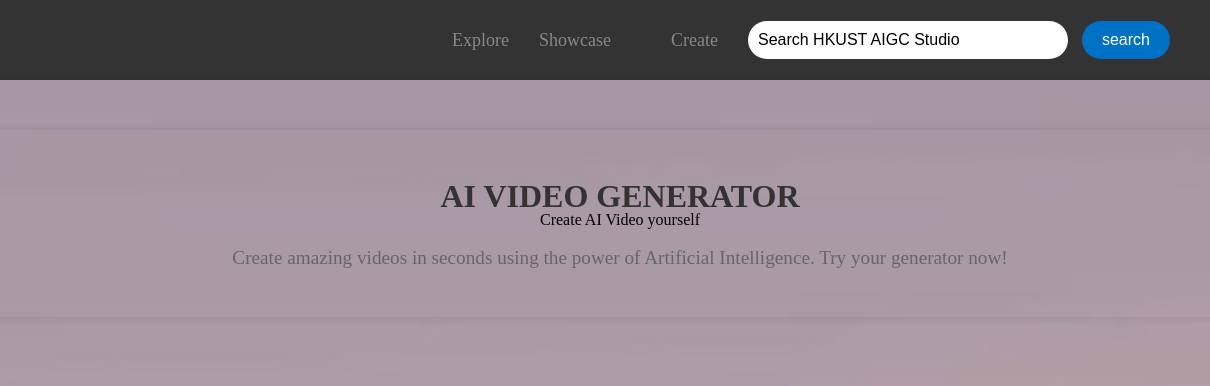
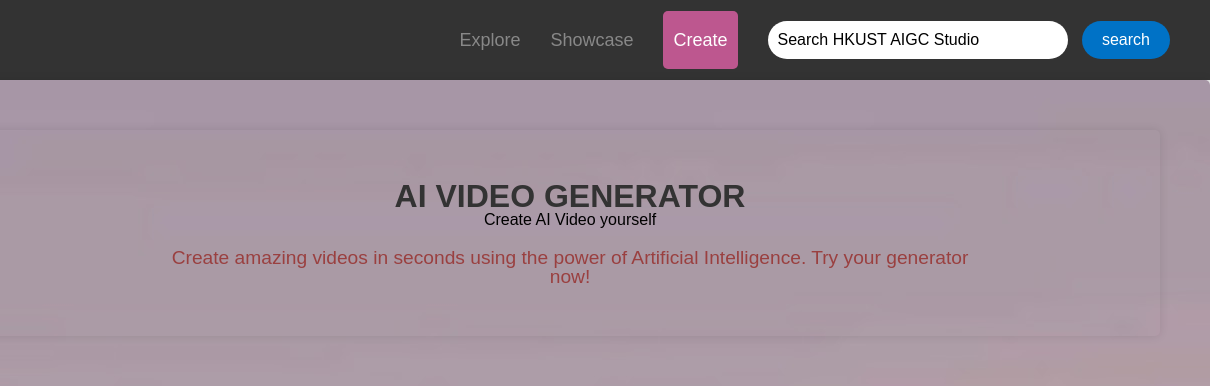
Before and after one commit to hspSean/hkust-aigc.github.io, a plain HTML site: page index.html in a window 1280 px wide. Shown: the top 386 px of the page, 70-1280 px from the left. Drawn offline with Linux system fonts and the light colour scheme.

Commit message:
update the structure of css files

```diff
--- a/css/explore.css
+++ b/css/explore.css
@@ -3,11 +3,6 @@
   box-sizing: border-box;
   margin: 0;
   padding: 0;
-}
-
-body {
-  font-family: Arial, sans-serif;
-  background-color: #f4f4f4;
 }
 
 .container {
--- a/css/index.css
+++ b/css/index.css
@@ -1,103 +1,3 @@
-/* Style the topbar container */
-.topbar {
-  background-color: #333;
-  height: 80px;
-  box-shadow: 0px 2px 5px rgba(0, 0, 0, 0.1);
-}
-
-/* Style the container */
-.container {
-  max-width: 1200px;
-  margin: 0 auto;
-  height: 100%;
-  display: flex;
-  justify-content: space-between;
-}
-
-/* Style the topbar icon */
-.topbar-icon {
-  display: flex;
-  align-items: center;
-  height: 100%;
-}
-
-/* Style the logo */
-.logo {
-  height: 40px;
-}
-
-/* Style the topbar navigation */
-.topbar-navigation {
-  display: flex;
-  align-items: center;
-  height: 100%;
-}
-
-.topbar-navigation a {
-  color: #888;
-  text-decoration: none;
-  font-size: 18px;
-  display: inline-block;
-  padding: 10px 0;
-}
-
-
-/* Style the navigation list */
-.list {
-  list-style: none;
-  margin: 0;
-  padding: 0;
-  display: flex;
-  align-items: center;
-}
-
-/* Style the navigation list items */
-.list li {
-  margin-right: 30px;
-}
-
-/* Style the Creator link */
-.Creator {
-  margin-left: 30px;
-}
-
-/* Style the search box */
-.searchBox {
-  margin-left: 30px;
-}
-
-/* Style the search input */
-.searchBox input[type="text"] {
-  border: none;
-  padding: 10px;
-  font-size: 16px;
-  border-radius: 20px;
-  width: 300px;
-}
-
-/* Style the search button */
-.searchBox button {
-  background-color: #0072c6;
-  color: #fff;
-  border: none;
-  padding: 10px 20px;
-  font-size: 16px;
-  border-radius: 20px;
-  margin-left: 10px;
-}
-
-/* Media queries for responsive design */
-@media screen and (max-width: 768px) {
-  .list li {
-    margin-right: 20px;
-  }
-  .Creator, .searchBox {
-    display: none;
-  }
-}
-
-
-
 /* Style the promotion container */
 .promotion {
   padding: 50px;
@@ -135,7 +35,7 @@
 
 /* Style the slogan */
 .promotional-words .slogan {
-  color: #666;
+  color: #9a4040;
   font-size: 1.2rem;
   margin-top: 20px;
 }
--- /dev/null
+++ b/css/style.css
@@ -0,0 +1,12 @@
+* {
+  margin: 0;
+  padding: 0;
+  box-sizing: border-box;
+}
+
+body {
+  font-family: Arial, sans-serif;
+  background-color: #f4f4f4;
+  justify-content: center;
+  align-items: center;
+}
--- /dev/null
+++ b/css/topbar.css
@@ -0,0 +1,139 @@
+/* Style the topbar container */
+.topbar {
+  background-color: #333;
+  height: 80px;
+  box-shadow: 0px 2px 5px rgba(0, 0, 0, 0.1);
+}
+
+/* Style the container */
+.container {
+  max-width: 1200px;
+  margin: 0 auto;
+  height: 100%;
+  display: flex;
+  justify-content: space-between;
+}
+
+/* Style the topbar icon */
+.topbar-icon {
+  display: flex;
+  align-items: center;
+  height: 100%;
+}
+
+/* Style the logo */
+.logo {
+  height: 40px;
+}
+
+/* Style the topbar navigation */
+.topbar-navigation {
+  display: flex;
+  align-items: center;
+  height: 100%;
+}
+
+.topbar-navigation a {
+  color: #888;
+  text-decoration: none;
+  font-size: 18px;
+  display: inline-block;
+  padding: 10px 0;
+}
+
+.topbar-navigation .Creator a{
+  color: white;
+  text-decoration: none;
+  font-size: 18px;
+  display: inline-block;
+  padding: 10px 0;
+}
+
+/* Style the navigation list */
+.list {
+  list-style: none;
+  margin: 0;
+  padding: 0;
+  display: flex;
+  align-items: center;
+}
+
+/* Style the navigation list items */
+.list li {
+  margin-right: 30px;
+}
+
+/* Style the Creator */
+
+.Creator {
+  background-color: #cc2d84cc;
+  color: white;
+  padding: 10px;
+  border-radius: 5px;
+  position: relative;
+  overflow: hidden;
+}
+
+.Creator::after {
+  content: "";
+  position: absolute;
+  top: -50%;
+  left: -50%;
+  width: 200%;
+  height: 200%;
+  background-color: rgba(255, 255, 255, 0.2);
+  transform: rotate(45deg);
+  z-index: 1;
+  animation: pulse 1.5s ease-out;
+}
+
+.Creator a {
+  position: relative;
+  z-index: 2;
+}
+
+@keyframes pulse {
+  from {
+    transform: scale(0);
+    opacity: 1;
+  }
+  to {
+    transform: scale(2);
+    opacity: 0;
+  }
+}
+
+/* Style the search box */
+.searchBox {
+  margin-left: 30px;
+}
+
+/* Style the search input */
+.searchBox input[type="text"] {
+  border: none;
+  padding: 10px;
+  font-size: 16px;
+  border-radius: 20px;
+  width: 300px;
+}
+
+/* Style the search button */
+.searchBox button {
+  background-color: #0072c6;
+  color: #fff;
+  border: none;
+  padding: 10px 20px;
+  font-size: 16px;
+  border-radius: 20px;
+  margin-left: 10px;
+}
+
+/* Media queries for responsive design */
+@media screen and (max-width: 768px) {
+  .list li {
+    margin-right: 20px;
+  }
+  .Creator, .searchBox {
+    display: none;
+  }
+}
--- a/css/videoCreators.css
+++ b/css/videoCreators.css
@@ -1,16 +1,3 @@
-* {
-  margin: 0;
-  padding: 0;
-  box-sizing: border-box;
-}
-
-body {
-  font-family: 'Arial', sans-serif;
-  background-color: #f4f4f4;
-  justify-content: center;
-  align-items: center;
-}
-
 .creators {
   display: flex;
   flex-direction: column;
--- a/index.html
+++ b/index.html
@@ -9,7 +9,9 @@
   <title> HKUST AIGC Studio</title>
 
   <link rel = "stylesheet" href = "/css/reset.css">
+  <link rel = "stylesheet" href = "/css/style.css">
   <link rel = "stylesheet" href = "/css/index.css">
+  <link rel = "stylesheet" href = "/css/topbar.css">
 </head>
 
 <body>
@@ -19,9 +21,13 @@
   <div class = "topbar">
 
     <div class = "container clearfix">
+      <!--logo-->
+
       <div class = "topbar-icon leftfix">
         <a href = "/"> <img class = "logo" src="/images/logo.png" alt="HKUST AIGC logo"> </a>
       </div>
+
+      <!--navigation-->
 
       <div class = "topbar-navigation rightfix">
         <ul class = "list clearfix">
@@ -34,7 +40,7 @@
         </ul>
 
         <div class = "Creator">
-          <a href="/videoCreators" > Create </a>
+          <a href="/videoCreators"> Create </a>
         </div>
 
         <div class = "searchBox">
```
Also changed, not shown: explore/index.html (+4 -1 lines), showcase/index.html (+2 -1 lines), videoCreators/index.html (+2 -1 lines).
